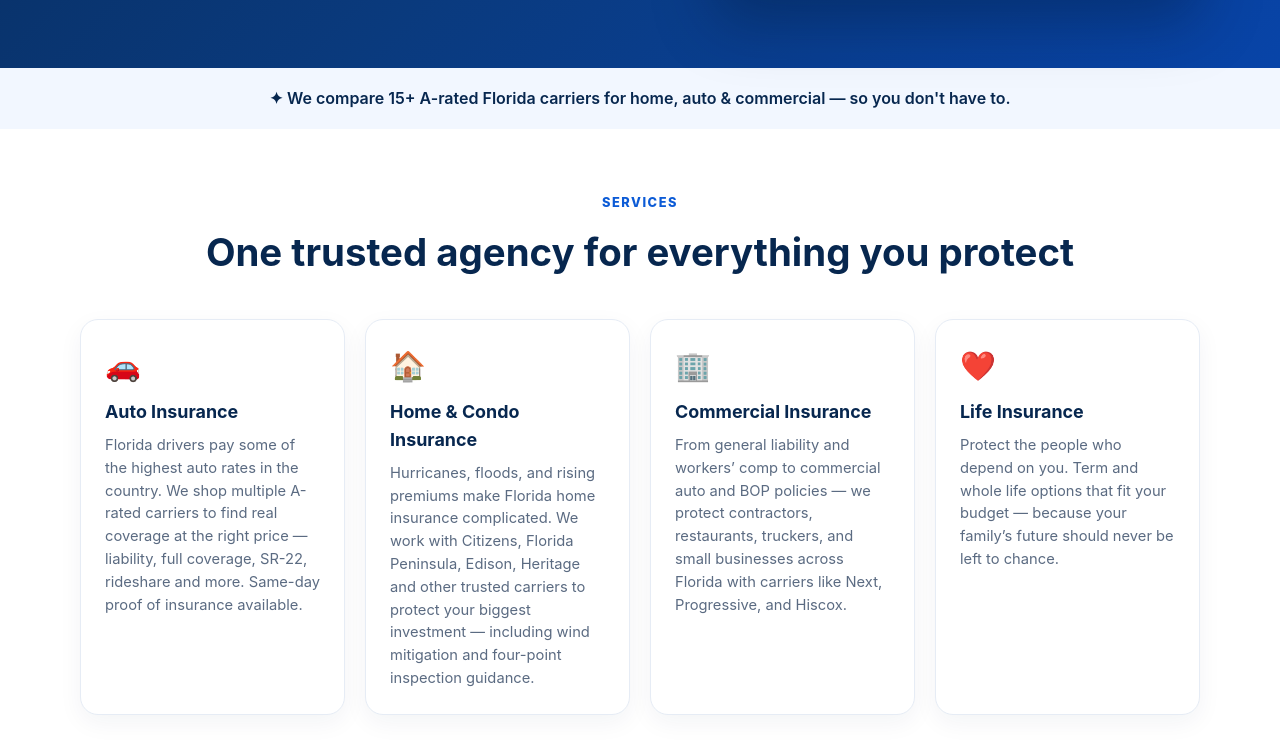
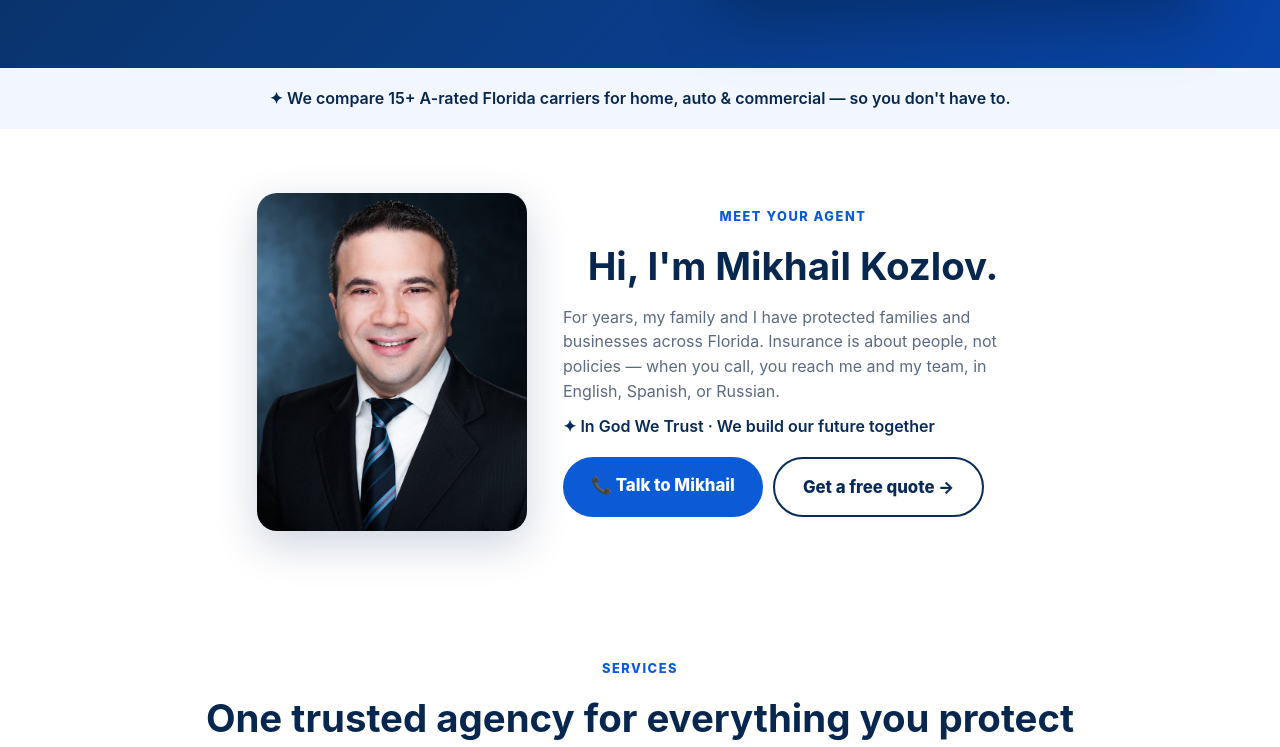
Before and after one commit to levsha2002/mkagencyinc-site, a Next.js app: page /en in a window 1280 px wide. Shown: the part 847-1594 px from the top of the page. Built offline with nearby package versions, Linux system fonts and the light colour scheme.

Commit message:
Add multilingual support for agent introduction

```diff
--- a/app/[lang]/page.tsx
+++ b/app/[lang]/page.tsx
@@ -2,9 +2,34 @@ import Link from 'next/link';
 import { getDict, PHONE_TEL, PHONE_DISPLAY } from '@/lib/dictionaries';
 import LeadForm from '@/components/LeadForm';
 
+const meet: Record<string, Record<string, string>> = {
+  en: {
+    kicker: 'Meet your agent',
+    h: "Hi, I'm Mikhail Kozlov.",
+    bio: 'For years, my family and I have protected families and businesses across Florida. Insurance is about people, not policies — when you call, you reach me and my team, in English, Spanish, or Russian.',
+    talk: 'Talk to Mikhail',
+    quote: 'Get a free quote →',
+  },
+  es: {
+    kicker: 'Conoce a tu agente',
+    h: 'Hola, soy Mikhail Kozlov.',
+    bio: 'Durante años, mi familia y yo hemos protegido a familias y negocios en Florida. El seguro se trata de personas, no de pólizas — cuando llamas, hablas conmigo y mi equipo, en inglés, español o ruso.',
+    talk: 'Habla con Mikhail',
+    quote: 'Cotización gratis →',
+  },
+  ru: {
+    kicker: 'Ваш агент',
+    h: 'Здравствуйте, я Михаил Козлов.',
+    bio: 'Уже много лет мы с семьёй защищаем семьи и бизнес по всей Флориде. Страхование — это о людях, а не о полисах. Когда вы звоните, вы говорите со мной и моей командой — на английском, испанском или русском.',
+    talk: 'Поговорить с Михаилом',
+    quote: 'Бесплатный расчёт →',
+  },
+};
+
 export default function Home({ params }: { params: { lang: string } }) {
   const lang = params.lang;
   const t = getDict(lang);
+  const m = meet[lang] || meet.en;
   return (
     <main>
       <section className="hero">
@@ -31,6 +56,50 @@ export default function Home({ params }: { params: { lang: string } }) {
 
       <div className="strip">✦ {t.hero.strip}</div>
 
+      {/* ===== Meet Mikhail (real photo) ===== */}
+      <section className="section">
+        <div
+          className="container"
+          style={{
+            display: 'flex',
+            flexWrap: 'wrap',
+            gap: '36px',
+            alignItems: 'center',
+            justifyContent: 'center',
+          }}
+        >
+          <img
+            src="/images/mikhail.jpg"
+            alt="Mikhail Kozlov, Founder of M&K Agency"
+            style={{
+              width: '270px',
+              maxWidth: '100%',
+              borderRadius: '20px',
+              boxShadow: '0 14px 44px rgba(8,42,89,.20)',
+              display: 'block',
+            }}
+          />
+          <div style={{ flex: '1 1 320px', maxWidth: '460px' }}>
+            <p className="kicker">{m.kicker}</p>
+            <h2 style={{ marginTop: '4px' }}>{m.h}</h2>
+            <p style={{ color: 'var(--muted)' }}>{m.bio}</p>
+            <div style={{ marginTop: '10px', fontWeight: 600, color: '#082a59' }}>
+              ✦ In God We Trust · We build our future together
+            </div>
+            <div style={{ display: 'flex', gap: '10px', flexWrap: 'wrap', marginTop: '18px' }}>
+              <a href={`tel:${PHONE_TEL}`} className="cta">📞 {m.talk}</a>
+              <a
+                href={`/${lang}/quote`}
+                className="cta"
+                style={{ background: '#fff', color: '#082a59', border: '2px solid #082a59' }}
+              >
+                {m.quote}
+              </a>
+            </div>
+          </div>
+        </div>
+      </section>
+
       <section className="section">
         <div className="container">
           <p className="kicker">{t.nav.services}</p>
@@ -42,6 +111,7 @@ export default function Home({ params }: { params: { lang: string } }) {
             <div className="svc"><div className="ico">❤️</div><h3>{t.services.life.h}</h3><p>{t.services.life.p}</p></div>
           </div>
           <div className="center-cta">
+            <a href={`/${lang}/quote`} className="cta" style={{ marginRight: '8px' }}>🧾 {m.quote}</a>
             <a href={`tel:${PHONE_TEL}`} className="cta">📞 {t.call247} · {PHONE_DISPLAY}</a>
           </div>
         </div>
```
